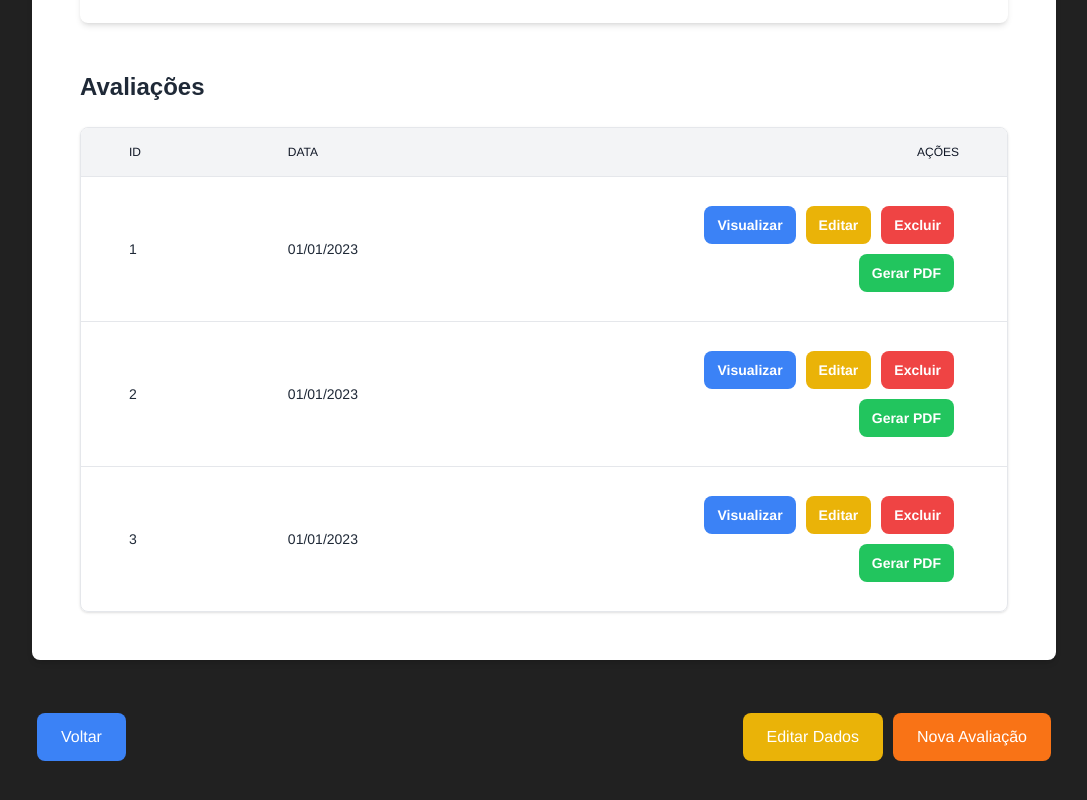
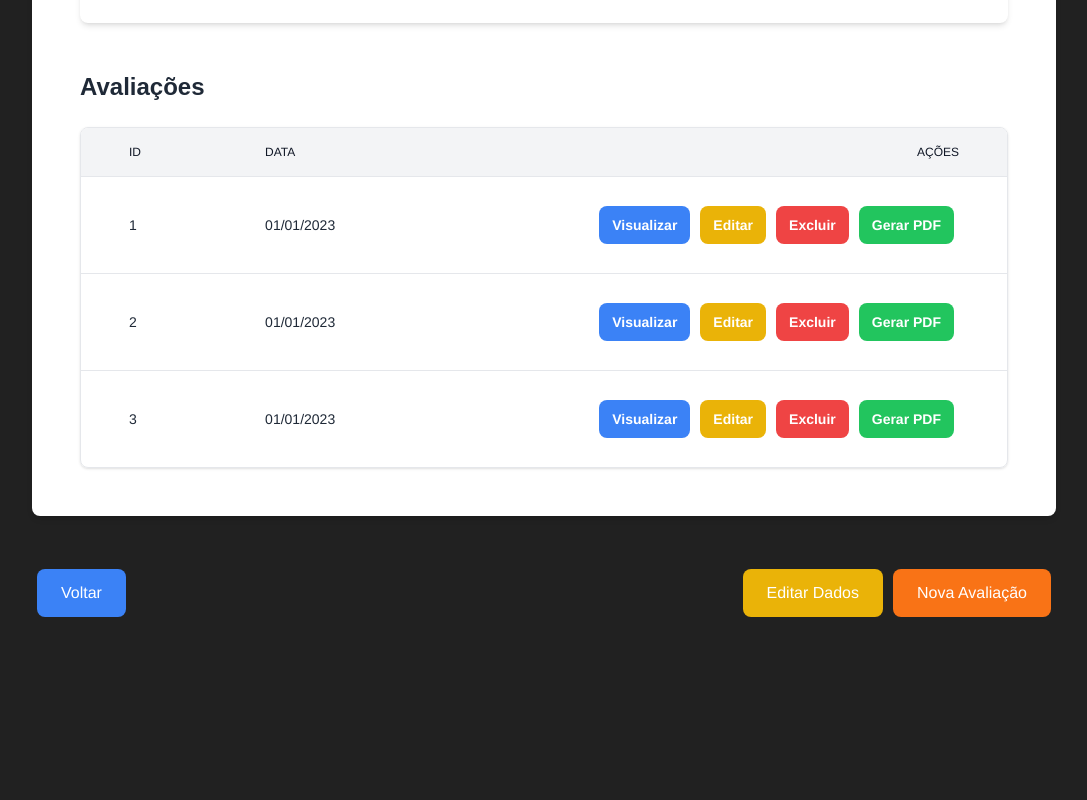
Before and after one commit to Andisssu/avasoft-ihm, a Vue app in the folder frontend/: page /ViewInformation/1 in a window 1280 px wide. Shown: the part 813-1613 px from the top of the page, without its empty margins (96-1183 px from the left). After the commit the page ends 1483 px from the top, so only its background shows below. Built offline with nearby package versions, Linux system fonts and the light colour scheme; what vue3-google-login would draw is missing.

Commit message:
style button GerarPdf

```diff
--- a/frontend/src/components/GeneratePdf.vue
+++ b/frontend/src/components/GeneratePdf.vue
@@ -1,11 +1,10 @@
 <template>
-  <div>
     <button type="button"
             class="bg-green-500 text-white py-1 px-2 inline-flex items-center gap-x-2 text-sm font-semibold rounded-lg border border-transparent"
             @click="generatePdf">
       Gerar PDF
     </button>
-  </div>
+
 </template>
 
 <script>
--- a/frontend/src/templates/HomePage.vue
+++ b/frontend/src/templates/HomePage.vue
@@ -7,7 +7,7 @@
 
     <form class="form">
       <label for="search">
-        <input required="" autocomplete="off" placeholder="search your chats" id="search" type="text">
+        <input required="" autocomplete="off" placeholder="Busque por paciente ou avaliação" id="search" type="text">
         <div class="icon">
           <svg stroke-width="2" stroke="currentColor" viewBox="0 0 24 24" fill="none" xmlns="http://www.w3.org/2000/svg"
             class="swap-on">
```
